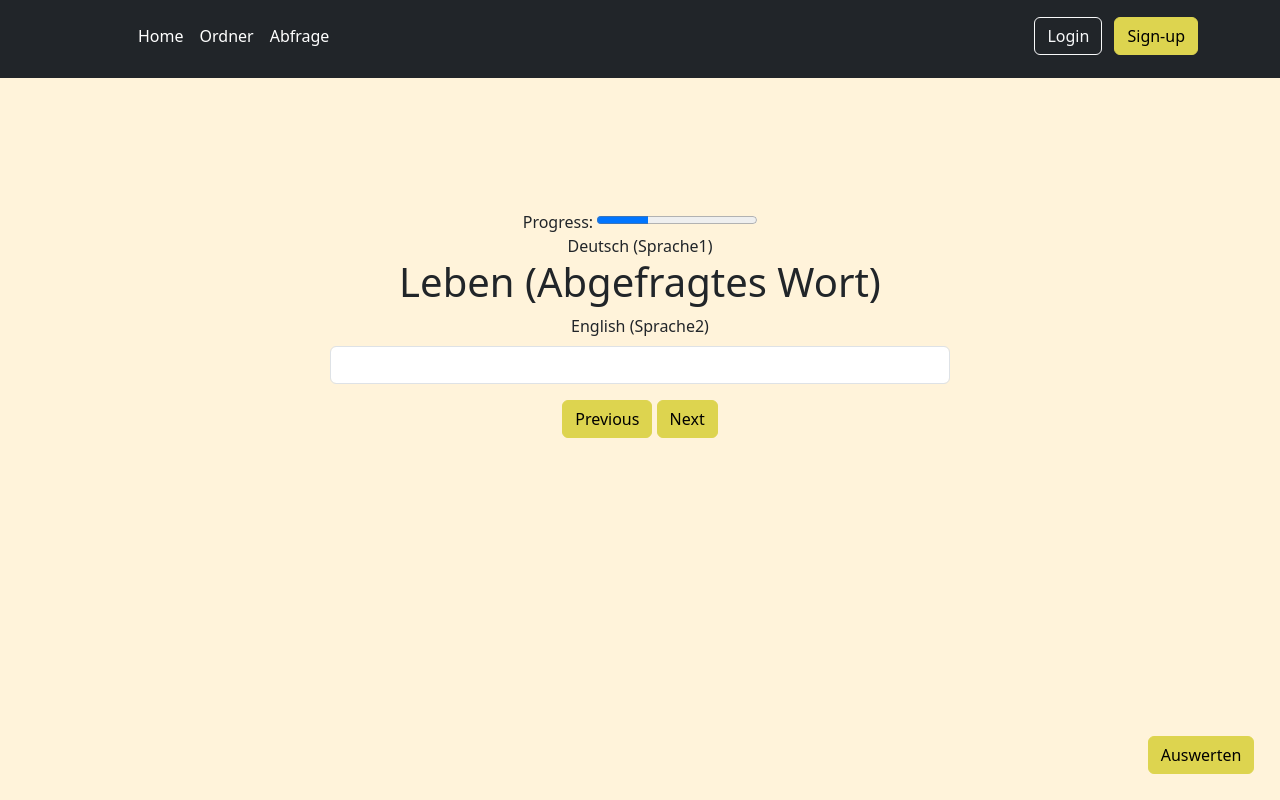
After one commit to Lasseee04/Vojabeln, a PHP site: page /pages/gestartet.php?oids=1 in a window 1280 px wide. The commit adds this page. Run offline with PHP 8.4, Linux system fonts and the light colour scheme.

Commit message:
Add files via upload

```diff
--- a/pages/auth/helper/login.php
+++ b/pages/auth/helper/login.php
@@ -30,7 +30,7 @@ if ($result->num_rows > 0) {
                 $_SESSION['nutzername'] = $nutzername;
                 header('Location: ../../../index.php');
             }else{
-                echo "Das Passwort ist Falsch";
+                echo "Das Passwort ist falsch";
             }
 }else{
     echo "Der Nutzername existiert nicht";
--- a/pages/auth/signup.html
+++ b/pages/auth/signup.html
@@ -76,7 +76,7 @@
         <input name="passwort" type="password" placeholder="password"/>
         <input name="passwortRepeat" type="password" placeholder="repeat password"/>
         <button type="submit">create</button>
-        <p class="message">Already registered? <a href="login.html">Sign in</a></p>
+        <p class="message">Already registered? <a href="login.html">Sign In</a></p>
       </form>
     </div>
   </div>
--- /dev/null
+++ b/pages/gestartet.php
@@ -0,0 +1,155 @@
+<?php
+$oids[] = $_GET['oids'];
+
+$servername = "localhost";
+$username = "vokabeln";
+$password = "Q1ShlM_vokablen";
+$dbname = "vokabeln";
+
+// Create connection
+$conn = new mysqli($servername, $username, $password, $dbname);
+// Check connection
+if ($conn->connect_error) {
+    die("Connection failed: " . $conn->connect_error);
+}
+
+$data = [];
+if($oids->num_rows > 0){
+  while($oid = $oids->fetch_assoc()){
+    $gehoert_zu_rows = $conn->query('SELECT * FROM gehoert_zu where oid ='.$oid);
+
+    if ($gehoert_zu_rows->num_rows > 0) {
+      while($gehoert_zu = $gehoert_zu_rows->fetch_assoc()) {
+        $pnr = $gehoert_zu['pnr'];
+        $data[$pnr] = [];
+        $besitzt_rows = $conn->query('SELECT * FROM besitzt WHERE pnr = '. $pnr);
+        while($besitzt = $besitzt_rows->fetch_assoc()) {
+          $data[$pnr][] = utf8_encode($besitzt['textv']);
+        }
+        $paar_rows = $conn->query('SELECT schwierigkeit FROM Paar where pnr ='.$pnr);
+        $schwierigkeit = $paar_rows->fetch_assoc()['schwierigkeit'];
+        $data[$pnr][] = $schwierigkeit;
+      }
+    }
+  }
+
+}
+
+
+
+
+
+
+?>
+
+
+<!DOCTYPE html>
+<html lang="de">
+
+<head>
+  <meta charset="UTF-8">
+  <meta http-equiv="X-UA-Compatible" content="IE=edge">
+  <meta name="viewport" content="width=device-width, initial-scale=1.0">
+  <title>Document</title>
+  <link href="https://cdn.jsdelivr.net/npm/bootstrap@5.3.0-alpha3/dist/css/bootstrap.min.css" rel="stylesheet"
+    integrity="sha384-KK94CHFLLe+nY2dmCWGMq91rCGa5gtU4mk92HdvYe+M/SXH301p5ILy+dN9+nJOZ" crossorigin="anonymous">
+  <link rel="stylesheet" href="../css/style.css">
+</head>
+
+<body>
+  <!--Header-->
+  <header class="p-3 text-bg-dark fixed-top">
+    <div class="container">
+      <div class="d-flex flex-wrap align-items-center justify-content-center justify-content-lg-start">
+        <a href="/" class="d-flex align-items-center mb-2 mb-lg-0 text-white text-decoration-none">
+          <svg class="bi me-2" width="40" height="32" role="img" aria-label="Bootstrap">
+            <use xlink:href="#bootstrap"></use>
+          </svg>
+        </a>
+
+        <ul class="nav col-12 col-lg-auto me-lg-auto mb-2 justify-content-center mb-md-0">
+          <li><a href="../index.html" class="nav-link px-2 text-white">Home</a></li>
+          <li><a href="myGroups.php" class="nav-link px-2 text-white">Ordner</a></li>
+          <li><a href="abfrage.php" class="nav-link px-2 text-white">Abfrage</a></li>
+        </ul>
+
+        <!--
+            <form class="col-12 col-lg-auto mb-3 mb-lg-0 me-lg-3" role="search">
+          <input type="search" class="form-control form-control-dark text-bg-dark" placeholder="Search..." aria-label="Search">
+        </form>
+        -->
+
+        <div class="text-end">
+          <a href="auth\login.html" class="btn btn-outline-light me-2">Login</a>
+          <a href="auth\signup.html" class="btn btn-warning">Sign-up</a>
+        </div>
+      </div>
+    </div>
+  </header>
+
+  <!--Header Placeholder-->
+  <header class="p-3 text-bg-dark">
+    <div class="container">
+      <div class="d-flex flex-wrap align-items-center justify-content-center justify-content-lg-start">
+        <li class="nav-link px-2 text-white">
+          <h2>laufende Abfrage</h2>
+        </li>
+
+        <ul class="nav col-12 col-lg-auto me-lg-auto mb-2 justify-content-center mb-md-0">
+          <li><a href="index.html" class="nav-link px-2 text-white">Home</a></li>
+          <li><a href="pages/myGroups.html" class="nav-link px-2 text-white">Ordner</a></li>
+          <li><a href="pages/abfrage.html" class="nav-link px-2 text-white">Abfrage</a></li>
+        </ul>
+
+        <div class="text-end">
+          <a href="pages\auth\login.html" class="btn btn-outline-light me-2">Login</a>
+          <a href="pages\auth\signup.html" class="btn btn-warning">Sign-up</a>
+        </div>
+      </div>
+    </div>
+  </header>
+  <!--Header Placeholde End-->
+
+  <!--rest design-->
+
+
+  <div id="dateiKarte" class="text-center">
+
+    <label for="file">Progress:</label>
+    <progress id="file" value="32" max="100"> 32% </progress>
+
+    <div class="text-center">
+      Deutsch (Sprache1)
+      <h1>Leben (Abgefragtes Wort)</h1>
+    </div>
+
+    <form>
+      <div class="mb-3">
+        <label for="Vokabel" class="form-label">English (Sprache2)</label>
+        <input type="text" class="form-control" id="exampleInputEmail1" aria-describedby="emailHelp">
+      </div>
+
+      <button type="submit" class="btn btn-warning">Previous</button>
+      <button type="submit" class="btn btn-warning">Next</button>
+    </form>
+  </div>
+
+  <!--rest design-->
+  <div class="fixed-bottom buttonBar">
+    <div class="text-end">
+      <a href="auswertung.html" class="btn btn-outline-dark btn-warning">Auswerten</a>
+    </div>
+  </div>
+
+
+  <!--<img class="w-70" src="https://cdn-images.otto-office.com/oode/b2b/deu/mediadatacat/art/1200/OODE_ART_67/OODE_ART_67729GB_00.jpg" alt="gelbe Karteikarte">-->
+
+  <script src="https://cdn.jsdelivr.net/npm/bootstrap@5.3.0-alpha3/dist/js/bootstrap.bundle.min.js"
+    integrity="sha384-ENjdO4Dr2bkBIFxQpeoTz1HIcje39Wm4jDKdf19U8gI4ddQ3GYNS7NTKfAdVQSZe"
+    crossorigin="anonymous"></script>
+
+
+
+</body>
+
+</html>
```
Also changed, not shown: pages/php/start.php (+2 -16 lines).
